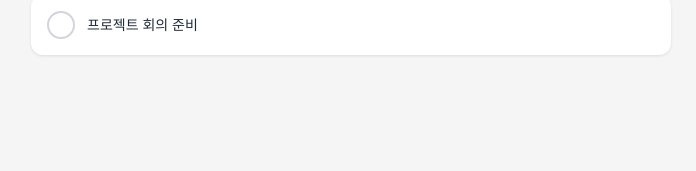
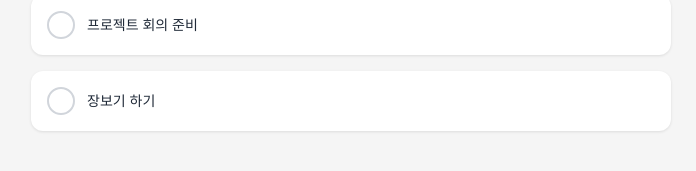
Before and after one commit to IT-Cotato/13th-Frontend-Assignment, a React (Vite) app: page / in a window 1280 px wide. Shown: the part 351-522 px from the top of the page, without its empty margins (289-985 px from the left). Built offline with nearby package versions, Linux system fonts and the light colour scheme; a web font is replaced by a local one.

Commit message:
feat: useState를 이용한 초기 할 일 목록과 입력창 상태 선언

```diff
--- a/src/App.tsx
+++ b/src/App.tsx
@@ -1,15 +1,19 @@
-import TodoHeader from "./TodoHeader"
-import TodoList from "./TodoList"
-import './App.css'
+import { useState } from "react";
+import TodoHeader from "./TodoHeader";
+import TodoList from "./TodoList";
+import "./App.css";
 
-const todos = [
+const fixedTodos = [
   { id: 1, text: "리액트 공식문서 읽기", isCompleted: true },
   { id: 2, text: "알고리즘 문제 풀기", isCompleted: true },
   { id: 3, text: "운동 30분 하기", isCompleted: false },
   { id: 4, text: "프로젝트 회의 준비", isCompleted: false },
+  { id: 5, text: "장보기 하기", isCompleted: false },
 ];
 
 function App() {
+  const [todos, setTodos] = useState(fixedTodos);
+  const [inputValue, setInputValue] = useState("");
 
   return (
     <div className="frame3">
@@ -20,7 +24,7 @@ function App() {
         <TodoList todos={todos} />
       </div>
     </div>
-  )
+  );
 }
 
-export default App
+export default App;
```
